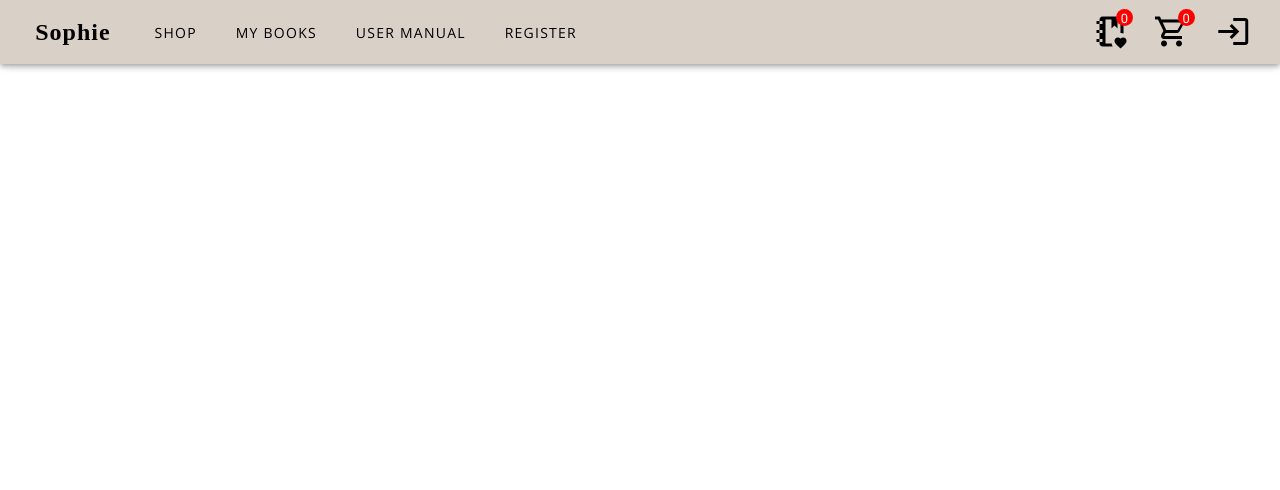
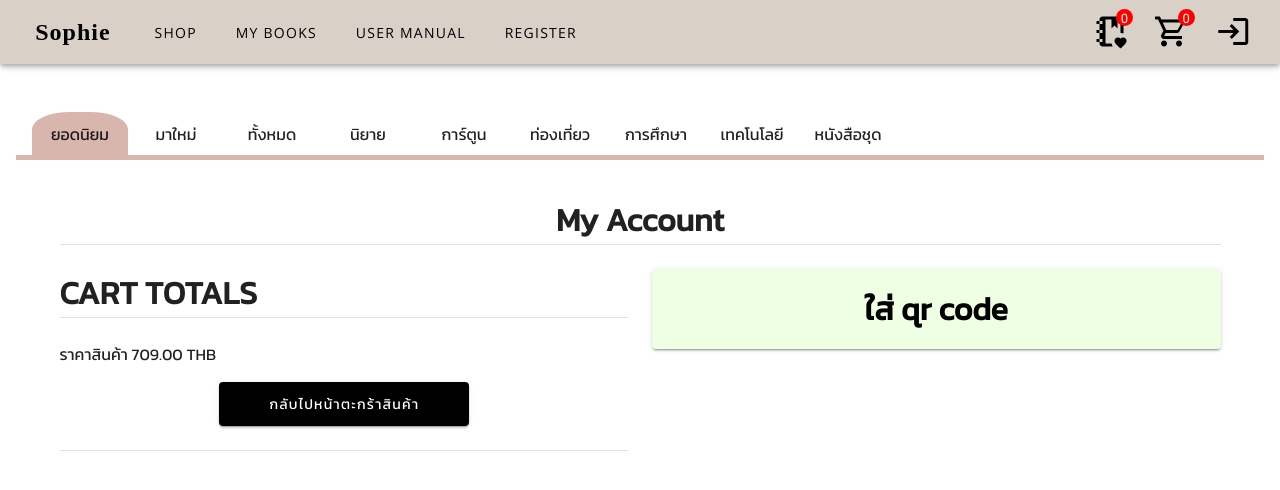
Before and after one commit to mingchanoknan/e-bookstore-project, a Vue app in the folder bookstore-frontend/: page /profile/1 in a window 1280 px wide. Shown: the top 490 px of the page. Built offline with nearby package versions, Linux system fonts and the light colour scheme; a web font is replaced by a local one.

Commit message:
update page

```diff
--- a/bookstore-frontend/src/components/bar/Navbar.vue
+++ b/bookstore-frontend/src/components/bar/Navbar.vue
@@ -1,7 +1,7 @@
 <template>
   <v-app-bar app color="#D9D0C7" dark>
-    <h2 class="brand-name" @click="$router.push('/')">Sophie</h2>
-    <v-btn @click="generateImage()" text><p class="menu">SHOP</p></v-btn>
+    <h2 class="brand-name" @click="$router.push('/main')">Sophie</h2>
+    <v-btn @click="$router.push('/main')" text><p class="menu">SHOP</p></v-btn>
     <v-btn text @click="$router.push('/myBook')"><p class="menu">MY BOOKS</p></v-btn>
     <v-btn text @click="$router.push('/manual')"><p class="menu">USER MANUAL</p></v-btn>
     <v-btn text @click="$router.push('/customerRegister')"><p class="menu">Register</p></v-btn>
@@ -10,7 +10,7 @@
         <v-icon color="black" large>mdi-notebook-heart-outline</v-icon>
         <div class="number-prop">0</div>
     </span>
-        <span class="button-container">
+        <span class="button-container" @click="$router.push('/cart/:cartId')">
         <v-icon color="black" large>mdi-cart-outline</v-icon>
         <div class="number-prop">0</div>
     </span>
--- a/bookstore-frontend/src/router/index.js
+++ b/bookstore-frontend/src/router/index.js
@@ -20,7 +20,12 @@ const routes = [
         component: ()=>import("../views/TestPage.vue")
     },
     {
-        path: '/myBook',
+        path: '/main',
+        name: 'Main Page',
+        component: ()=>import("../views/MainPage.vue")
+    },
+    {
+        path: '/mybook',
         name: 'My Book Page',
         component: ()=>import("../views/MyBookPage.vue")
     },
@@ -43,6 +48,21 @@ const routes = [
         path: '/payment/:cartId',
         name: 'Payment Page',
         component: ()=>import("../views/PaymentPage.vue")
+    },
+    {
+        path: '/profile/:id',
+        name: 'Manage Profile Page',
+        component: ()=>import("../views/ManageProfilePage.vue")
+    },
+    {
+        path: '/paymenthistory/:id',
+        name: 'Payment History Page',
+        component: ()=>import("../views/PaymentHistoryPage.vue")
+    },
+    {
+        path: '/reviewhistory/:id',
+        name: 'Review History Page',
+        component: ()=>import("../views/ReviewHistoryPage.vue")
     }
 ]
 
--- a/bookstore-frontend/src/views/CartPage.vue
+++ b/bookstore-frontend/src/views/CartPage.vue
@@ -32,7 +32,7 @@
                             Tatsuya Endo
                           </div>
                         </template>
-                        <span>beautiful</span>
+                        <span>Tatsuya Endo</span>
                       </v-tooltip>
                       <div class="author">
                         <span style="text-decoration: underline"
--- /dev/null
+++ b/bookstore-frontend/src/views/ManageProfilePage.vue
@@ -0,0 +1,52 @@
+<template>
+  <div>
+    <TypeBar />
+    <br />
+    <v-container style="font-family: 'Kanit', sans-serif">
+      <center><h1>My Account</h1></center>
+      <v-divider></v-divider><br/>
+      <v-row>
+        <v-col lg="6" sm="12" md="12">
+
+          <h1>CART TOTALS</h1>
+            <v-divider></v-divider><br/>
+            <p>ราคาสินค้า 709.00 THB</p>
+            <center>
+              <v-btn @click="$router.push('/cart/:cartId')"
+                title
+                color="black"
+                style="color: white"
+                large
+                width="250px"
+              >
+                กลับไปหน้าตะกร้าสินค้า
+              </v-btn>
+            </center><br>
+
+            <v-divider></v-divider>
+        </v-col>
+
+
+
+        <v-col lg="6" sm="12" md="12">
+          <v-card color="#EFFFE3" style="color: black; padding: 1rem">
+            <center><h1>ใส่ qr code</h1></center>
+
+          </v-card>
+        </v-col>
+      </v-row>
+    </v-container>
+  </div>
+</template>
+<script>
+import TypeBar from "../components/bar/Typebar.vue";
+export default {
+  name: "DetailPage",
+  components: {
+    TypeBar,
+  },
+  data: () => ({}),
+};
+</script>
+<style scoped>
+</style>
--- /dev/null
+++ b/bookstore-frontend/src/views/PaymentHistoryPage.vue
@@ -0,0 +1,52 @@
+<template>
+  <div>
+    <TypeBar />
+    <br />
+    <v-container style="font-family: 'Kanit', sans-serif">
+      <center><h1>ประวัติการสั่งซื้อของฉัน</h1></center>
+      <v-divider></v-divider><br/>
+      <v-row>
+        <v-col lg="6" sm="12" md="12">
+
+          <h1>CART TOTALS</h1>
+            <v-divider></v-divider><br/>
+            <p>ราคาสินค้า 709.00 THB</p>
+            <center>
+              <v-btn @click="$router.push('/cart/:cartId')"
+                title
+                color="black"
+                style="color: white"
+                large
+                width="250px"
+              >
+                กลับไปหน้าตะกร้าสินค้า
+              </v-btn>
+            </center><br>
+
+            <v-divider></v-divider>
+        </v-col>
+
+
+
+        <v-col lg="6" sm="12" md="12">
+          <v-card color="#EFFFE3" style="color: black; padding: 1rem">
+            <center><h1>ใส่ qr code</h1></center>
+
+          </v-card>
+        </v-col>
+      </v-row>
+    </v-container>
+  </div>
+</template>
+<script>
+import TypeBar from "../components/bar/Typebar.vue";
+export default {
+  name: "DetailPage",
+  components: {
+    TypeBar,
+  },
+  data: () => ({}),
+};
+</script>
+<style scoped>
+</style>
--- /dev/null
+++ b/bookstore-frontend/src/views/ReviewHistoryPage.vue
@@ -0,0 +1,24 @@
+<template>
+  <div>
+    <TypeBar />
+    <br />
+    <v-container style="font-family: 'Kanit', sans-serif">
+      <center><h1>รีวิวของฉัน</h1></center>
+      <v-divider></v-divider><br/>
+
+
+    </v-container>
+  </div>
+</template>
+<script>
+import TypeBar from "../components/bar/Typebar.vue";
+export default {
+  name: "DetailPage",
+  components: {
+    TypeBar,
+  },
+  data: () => ({}),
+};
+</script>
+<style scoped>
+</style>
```
